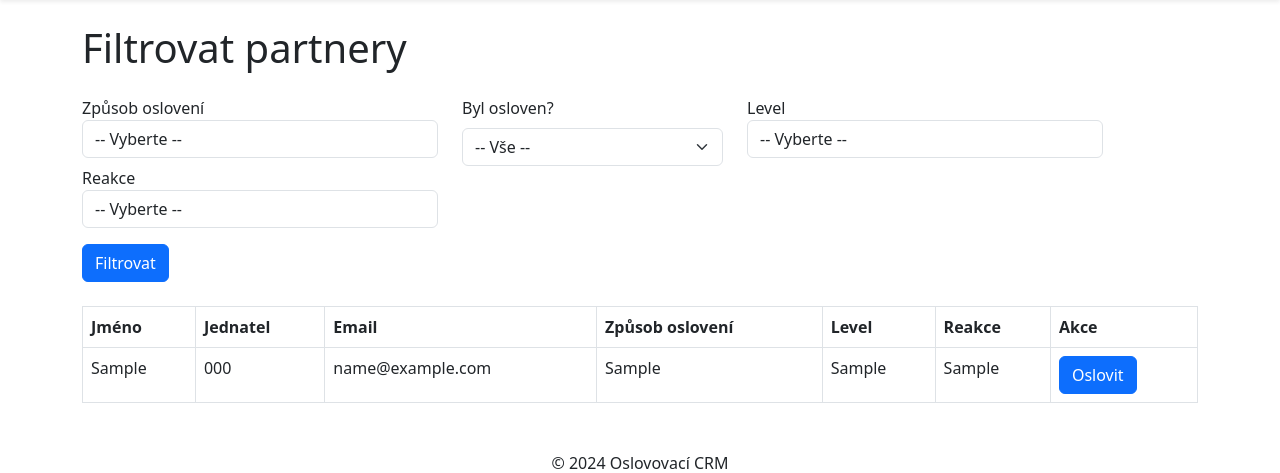
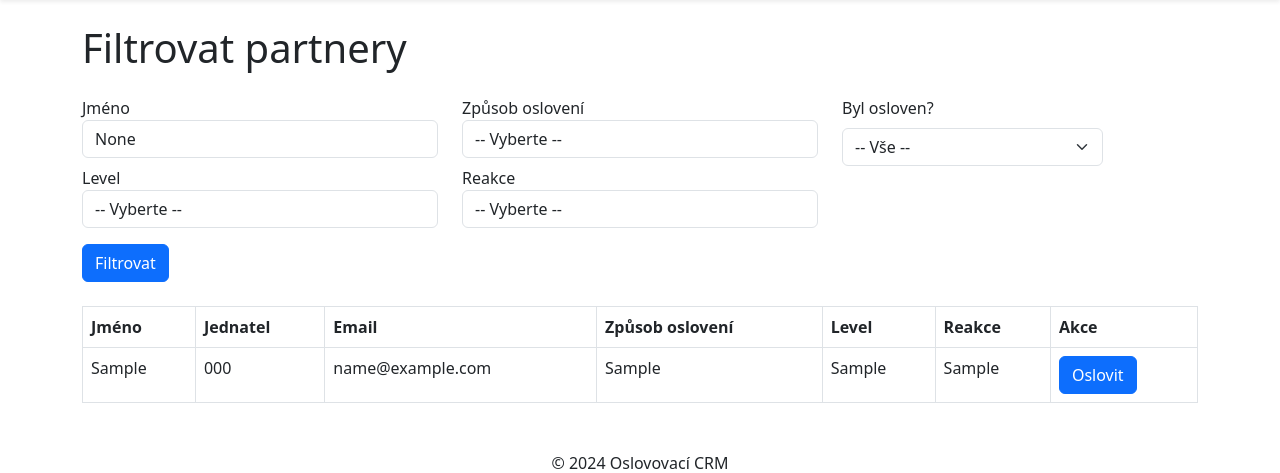
Before and after one commit to Hakliano/Oslovovaci_CRM, a Django app: page /filter-partners/ in a window 1280 px wide. Shown: the part 56-529 px from the top of the page. Run offline with Django 5.2, Linux system fonts and the light colour scheme; a user stored in the database is signed in; tables that the repository leaves empty hold one stand-in row (values such as "Sample post").

Commit message:
remove dug

```diff
--- a/partners/templates/add_partner.html
+++ b/partners/templates/add_partner.html
@@ -94,10 +94,6 @@
         });
     });
 
-
-
-
-
 </script>
 
 {% endblock %}
--- a/partners/templates/partner_filter.html
+++ b/partners/templates/partner_filter.html
@@ -8,7 +8,18 @@
 <!-- Formulář pro filtrování -->
 <form method="get" class="mb-4">
     <div class="row">
-        <div class="col-md-4">
+      <div class="col-md-4">
+        <label for="partner">Jméno</label>
+        <input type="text" name="partner" id="partner" class="form-control" placeholder="Zadejte část jména"
+               value="{{ partner_name }}">
+    </div>
+
+
+
+
+
+
+      <div class="col-md-4">
             <label for="zpusob_osloveni">Způsob oslovení</label>
             <select name="zpusob_osloveni" class="form-control">
                 <option value="">-- Vyberte --</option>
@@ -26,6 +37,10 @@
                 <option value="no" {% if osloven_filter == "no" %}selected{% endif %}>Ne</option>
             </select>
         </div>
+
+
+
+
 
         <div class="col-md-4">
             <label for="level">Level</label>
--- a/partners/views.py
+++ b/partners/views.py
@@ -157,6 +157,7 @@
     level_id = request.GET.get('level')
     reakce_id = request.GET.get('reakce')
     osloven = request.GET.get('osloven')  # Nový filtr pro oslovení
+    partner_name = request.GET.get('partner')  # Nový filtr pro jméno partnera
 
 
     # Základní queryset
@@ -174,7 +175,8 @@
             partners = partners.filter(osloveni__isnull=False)
         elif osloven == "no":
             partners = partners.filter(osloveni__isnull=True)
-
+    if partner_name:  # Filtr podle jména
+        partners = partners.filter(jmeno__icontains=partner_name)
 
     context = {
         'partners': partners,
@@ -182,6 +184,8 @@
         'levels': levels,
         'reakce': reakce,
         'osloven_filter': osloven,
+        'partner_name': partner_name,
+
 
     }
     return render(request, 'partner_filter.html', context)
```
